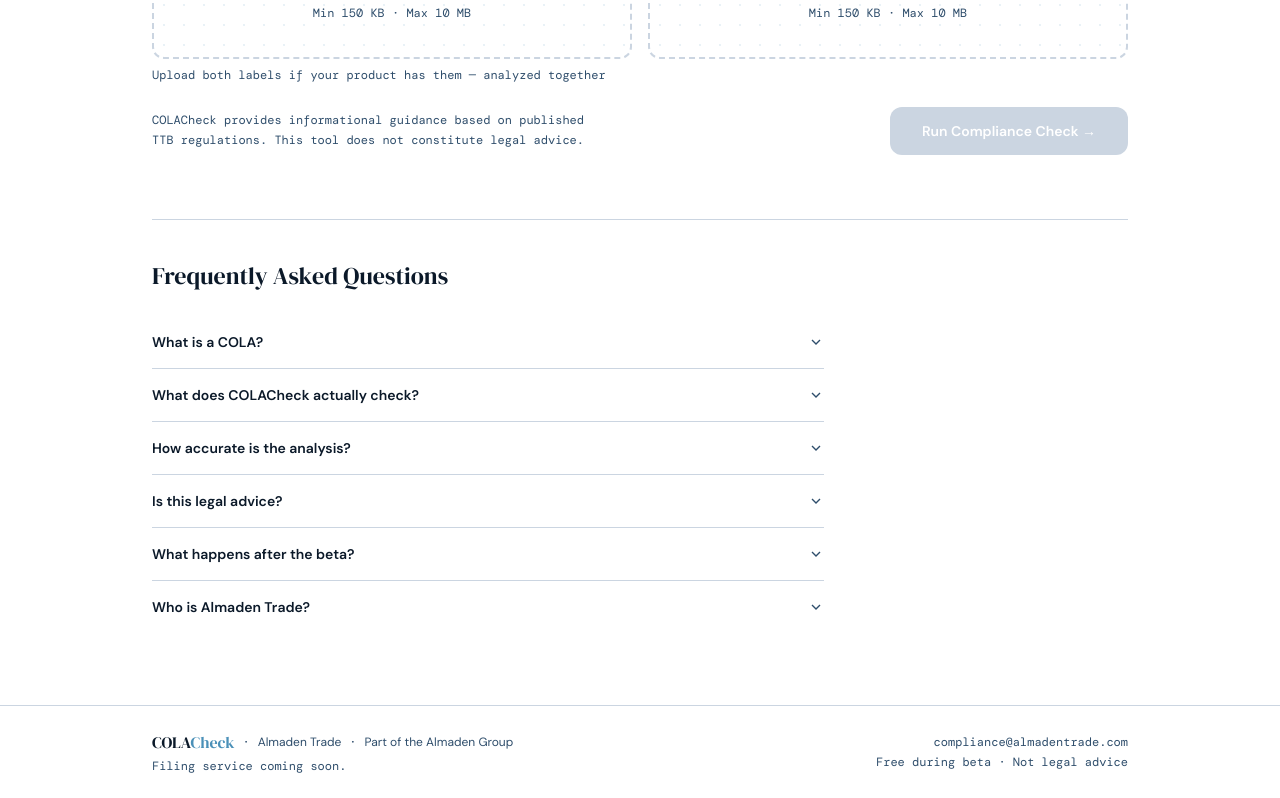
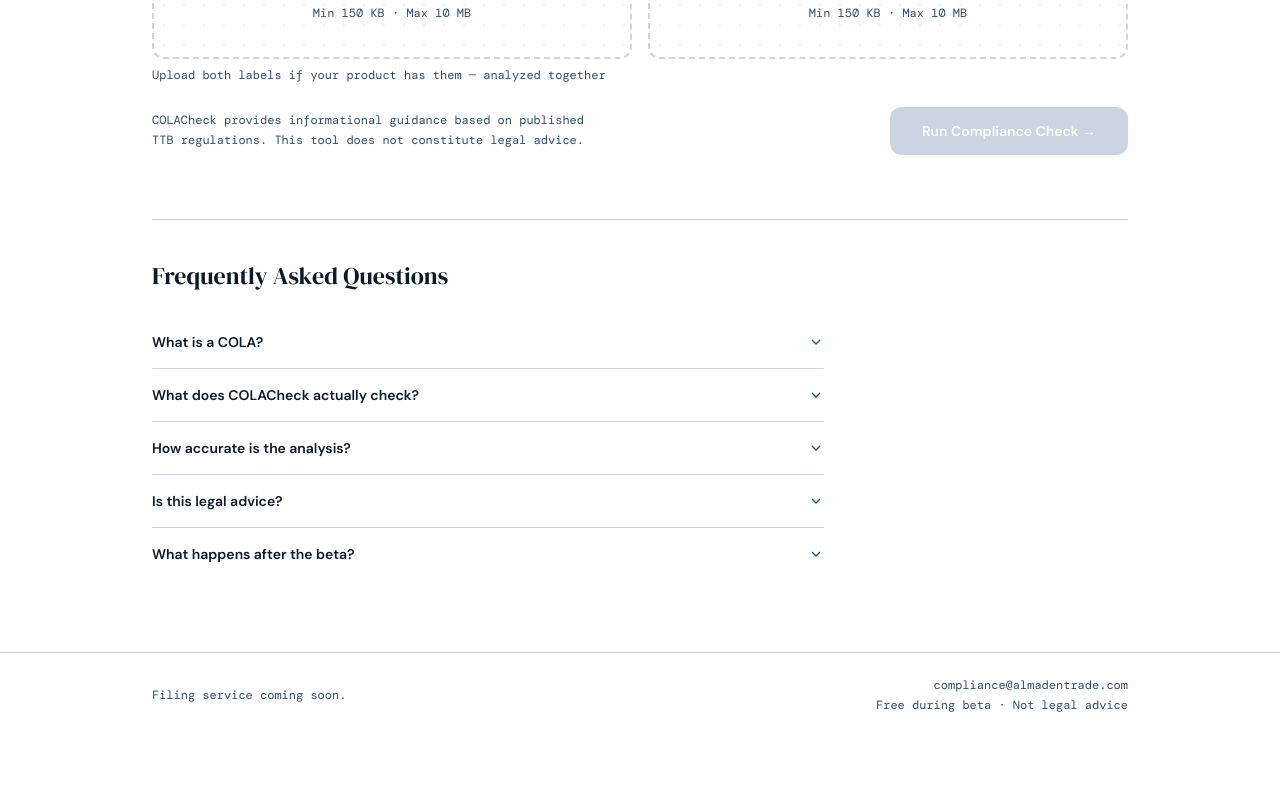
Before and after one commit to Almaden-Intelligence/colacheck, a Next.js app: page / in a window 1280 px wide. Shown: the part 584-1382 px from the top of the page. After the commit the page ends 1321 px from the top, so only its background shows below. Built offline with nearby package versions, Linux system fonts and the light colour scheme.

Commit message:
Update page.tsx

```diff
--- a/app/page.tsx
+++ b/app/page.tsx
@@ -36,13 +36,9 @@
     q: 'Is this legal advice?',
     a: 'No. COLACheck provides informational guidance based on published TTB regulations. It is not a substitute for legal advice. For complex submissions or unusual label designs, consult a qualified attorney or contact TTB directly at 1-866-927-2533.',
   },
-  {
+   {
     q: 'What happens after the beta?',
-    a: 'COLACheck is free during the beta period. Pricing will be introduced after beta. A separate filing service — where Almaden Trade handles your full COLA submission to TTB — is also coming soon. Beta users will be the first to know.',
-  },
-  {
-    q: 'Who is Almaden Trade?',
-    a: 'Almaden Trade is a beverage alcohol compliance and trade services company, part of the Almaden Group. COLACheck is Almaden Trade\'s free public tool for TTB label pre-screening. For full COLA filing services, visit almadentrade.com.',
+    a: 'COLACheck is free during the beta period. Pricing will be introduced after beta, based on what we learn from real usage.',
   },
 ]
 
@@ -320,16 +316,6 @@
       <footer className="border-t border-slate-light bg-white">
         <div className="max-w-5xl mx-auto px-6 py-6 flex flex-col sm:flex-row items-start sm:items-center justify-between gap-4">
           <div>
-            <div className="flex items-center gap-2 mb-1">
-              <span className="font-display text-base text-navy">COLA<span className="text-sky">Check</span></span>
-              <span className="text-xs text-steel font-mono">·</span>
-              <a href="https://almadentrade.com" target="_blank" rel="noopener noreferrer"
-                className="text-xs text-steel hover:text-navy transition-colors font-sans">
-                Almaden Trade
-              </a>
-              <span className="text-xs text-steel font-mono">·</span>
-              <span className="text-xs text-steel font-sans">Part of the Almaden Group</span>
-            </div>
             <p className="text-xs text-steel font-mono">
               Filing service coming soon.
             </p>
```
